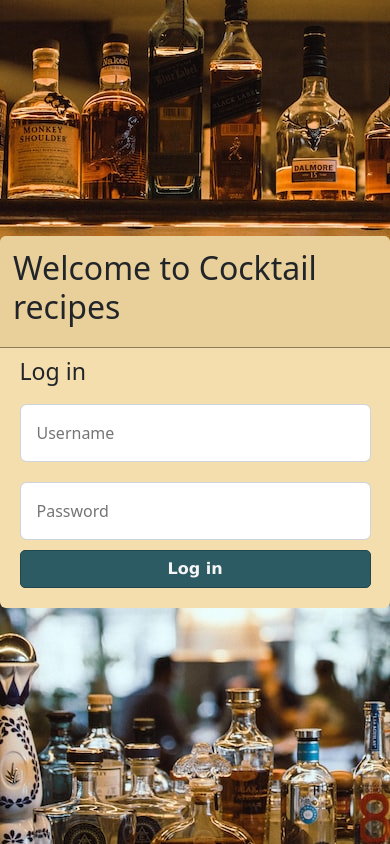
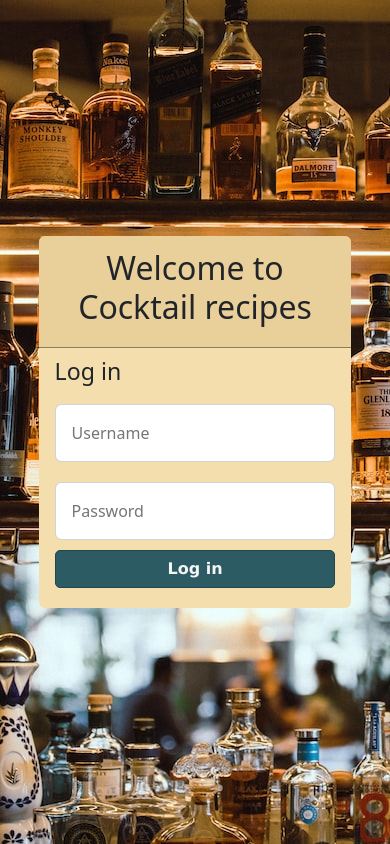
Before and after one commit to ignaciomele/cocktail-recipe, a React (Create React App) app: page /login in a window 390 px wide. Built offline with nearby package versions, Linux system fonts and the light colour scheme.

Commit message:
adding responsive login

```diff
--- a/src/components/login/login.css
+++ b/src/components/login/login.css
@@ -67,3 +67,13 @@
 .btn-login:hover {
     background-color: #224850;
 }
+
+
+@media (max-width: 480px) {
+    .div-form-login{
+        width: 80%;
+    }
+    .header-login {
+        text-align: center;
+    }
+}
```
